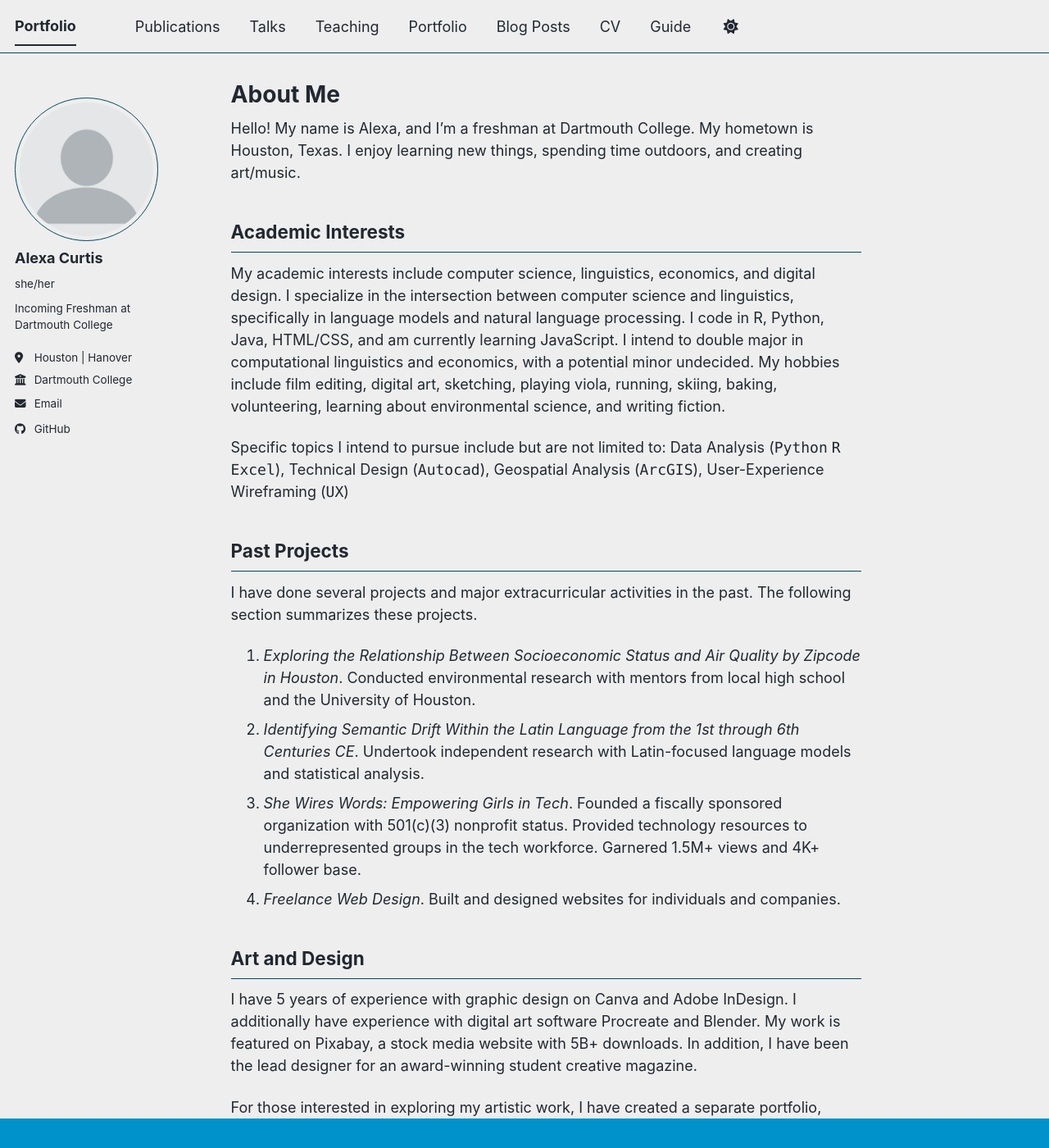
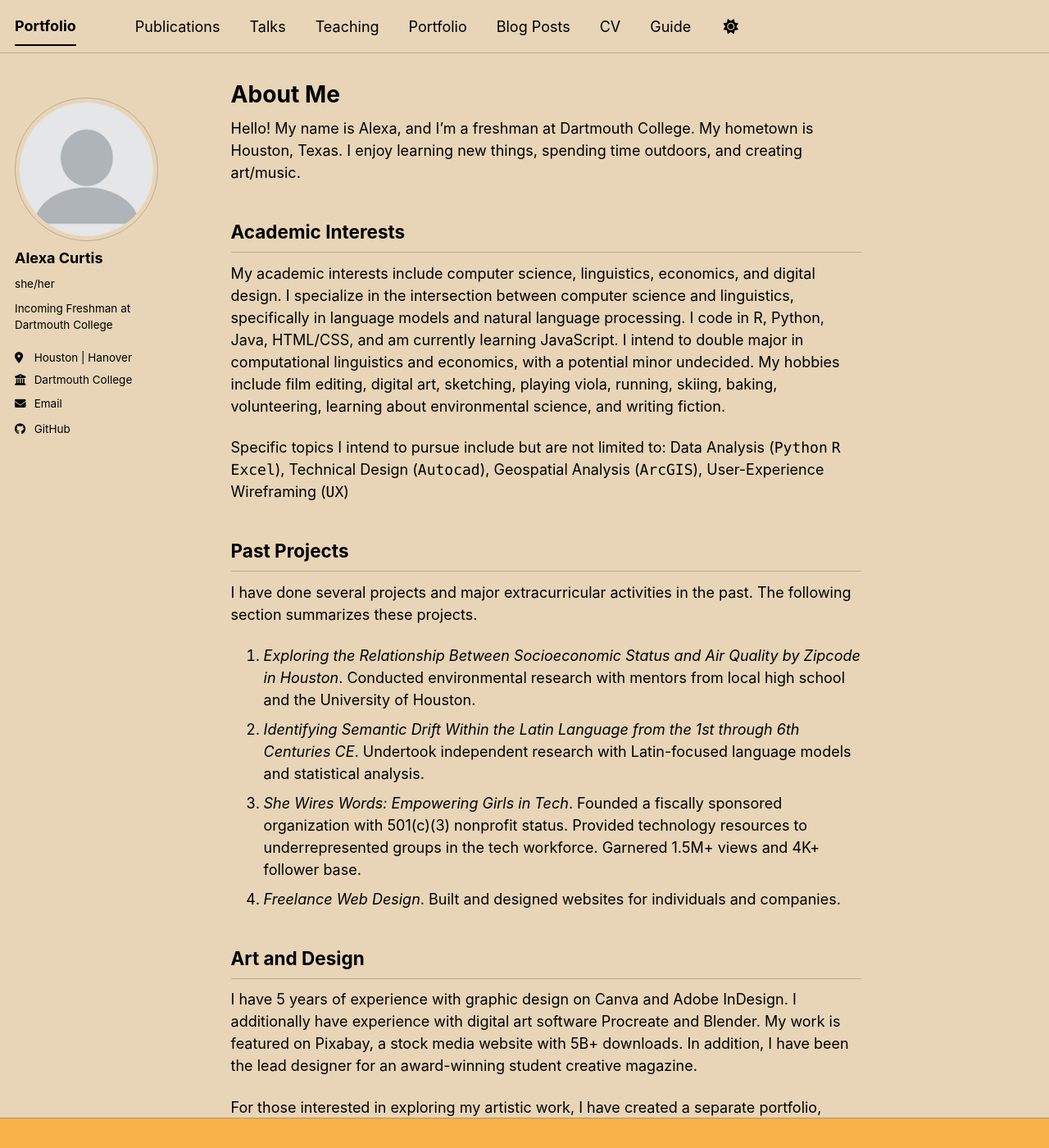
Before and after one commit to alexaycurtis/alexaycurtis.github.io, a Jekyll site: the page built from _pages/about.md, in a window 1280 px wide and 1400 px high. Shown: the whole window at 82% size. Built offline with Jekyll 4.4.1, drawn with Linux system fonts in a browser that asks for light colours; a style sheet for code colours, icons or effects is not loaded.

Commit message:
Update _config.yml

```diff
--- a/_config.yml
+++ b/_config.yml
@@ -8,7 +8,7 @@
 
 # Basic Site Settings
 locale                   : "en-US"
-site_theme               : "air" # The available themes options are "default", "air", "sunrise", "mint", "dirt" and "contrast"
+site_theme               : "sunrise" # The available themes options are "default", "air", "sunrise", "mint", "dirt" and "contrast"
 title                    : "Portfolio"
 title_separator          : "-"
 name                     : &name "Alexa Curtis"
@@ -270,7 +270,7 @@
       type: publications
     values:
       layout: single
-      author_profile: false
+      author_profile: true
       share: true
       comments: true
   # _portfolio
```
